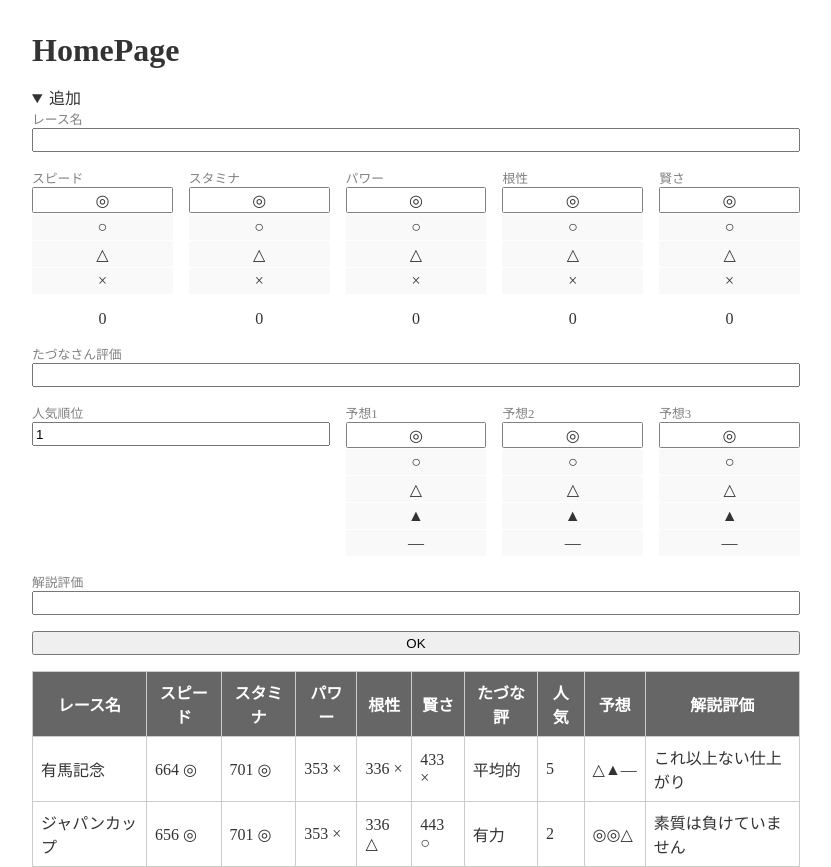
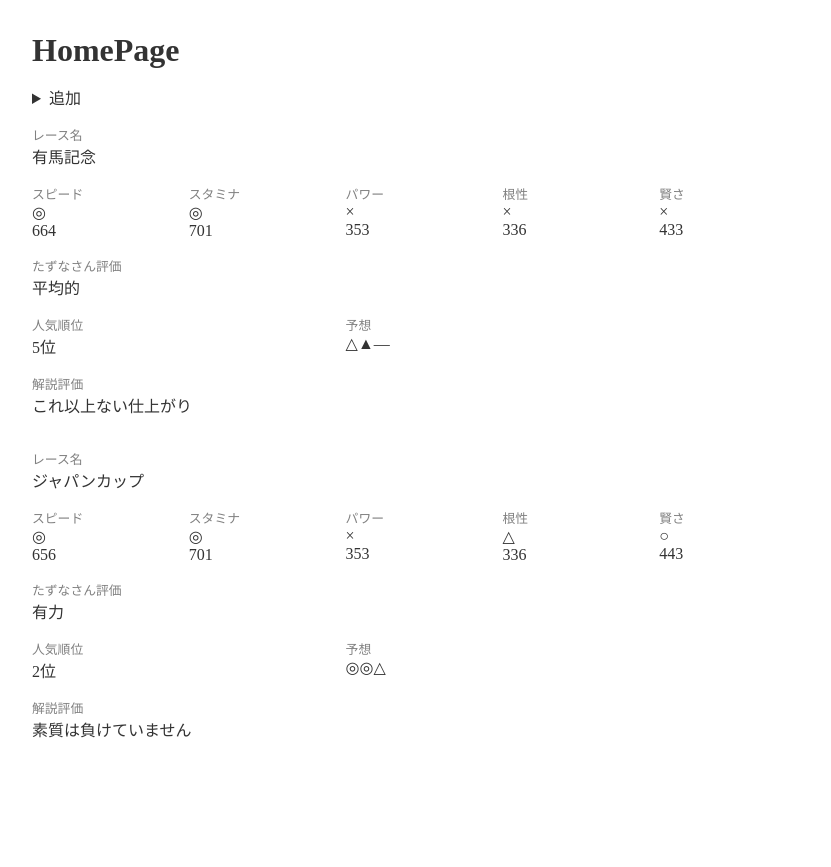
Before and after one commit to ginpei/umamusume-status-ranks, a React (Create React App) app: page / in a window 1280 px wide. Shown: the whole page, without its empty margins (224-1055 px from the left). After the commit the page ends 800 px from the top, so only its background shows below. Built offline with nearby package versions, Linux system fonts and the light colour scheme.

Commit message:
feat: 🎸 list design

```diff
--- a/src/components/pages/home/HomePage.tsx
+++ b/src/components/pages/home/HomePage.tsx
@@ -5,7 +5,7 @@ import {
   RaceEntryCallback,
 } from "../../../data/RaceEntry";
 import { RaceEntryForm } from "./RaceEntryForm";
-import { RaceEntryTable } from "./RaceEntryTable";
+import { RaceEntryList } from "./RaceEntryList";
 
 const entries: RaceEntry[] = [
   createRaceEntry({
@@ -54,12 +54,12 @@ export const HomePage: React.FC = () => {
   return (
     <div className="HomePage u-container">
       <h1>HomePage</h1>
-      <details open>
+      <details>
         <summary>追加</summary>
         <NewRaceEntryForm onSubmit={onNewFormSubmit} />
       </details>
       <div className="u-vScroll">
-        <RaceEntryTable entries={entries} />
+        <RaceEntryList entries={entries} />
       </div>
     </div>
   );
--- /dev/null
+++ b/src/components/pages/home/RaceEntryList.module.scss
@@ -0,0 +1,38 @@
+.root {
+  display: flex;
+  flex-direction: column;
+  gap: 1rem;
+  margin-top: 1rem;
+}
+
+.RaceEntryItem {
+  display: grid;
+  gap: 1em;
+  grid-template:
+    "raceTitle     raceTitle     raceTitle     raceTitle     raceTitle       "
+    "speed         stamina       power         gut           intelligence    "
+    "tadunaComment tadunaComment tadunaComment tadunaComment tadunaComment   "
+    "voteRank      voteRank      expectation   expectation   expectation     "
+    "commentatorComment commentatorComment commentatorComment commentatorComment commentatorComment   "
+    "submit        submit        submit        submit        submit          "
+    / 1fr 1fr 1fr 1fr 1fr;
+
+    & > [data-area="raceTitle"] { grid-area: raceTitle; }
+
+    & > [data-area="speed"] { grid-area: speed; }
+    & > [data-area="stamina"] { grid-area: stamina; }
+    & > [data-area="power"] { grid-area: power; }
+    & > [data-area="gut"] { grid-area: gut; }
+    & > [data-area="intelligence"] { grid-area: intelligence; }
+
+    & > [data-area="status"] { grid-area: status; }
+    & > [data-area="tadunaComment"] { grid-area: tadunaComment; }
+
+    & > [data-area="voteRank"] { grid-area: voteRank; }
+    & > [data-area="expectation1"] { grid-area: expectation1; }
+    & > [data-area="expectation2"] { grid-area: expectation2; }
+    & > [data-area="expectation3"] { grid-area: expectation3; }
+
+    & > [data-area="commentatorComment"] { grid-area: commentatorComment; }
+    & > [data-area="submit"] { grid-area: submit; }
+}
--- /dev/null
+++ b/src/components/pages/home/RaceEntryList.tsx
@@ -0,0 +1,78 @@
+import {
+  expectationListToSymbol,
+  RaceEntry,
+  tadunaRankToSymbol,
+} from "../../../data/RaceEntry";
+import { InputBlock } from "../../stable/InputField";
+import styles from "./RaceEntryList.module.scss";
+
+export const RaceEntryList: React.FC<{ entries: RaceEntry[] }> = ({
+  entries,
+}) => {
+  return (
+    <div className={styles.root}>
+      {entries.map((entry) => (
+        <RaceEntryItem key={entry.id} entry={entry} />
+      ))}
+    </div>
+  );
+};
+
+const RaceEntryItem: React.FC<{ entry: RaceEntry }> = ({ entry }) => {
+  return (
+    <div className={styles.RaceEntryItem}>
+      <div data-area="raceTitle">
+        <InputBlock title="レース名">{entry.raceTitle}</InputBlock>
+      </div>
+      <div data-area="speed">
+        <InputBlock title="スピード">
+          {tadunaRankToSymbol(entry.speedRank)}
+          <br />
+          {entry.speedStatus}
+        </InputBlock>
+      </div>
+      <div data-area="stamina">
+        <InputBlock title="スタミナ">
+          {tadunaRankToSymbol(entry.staminaRank)}
+          <br />
+          {entry.staminaStatus}
+        </InputBlock>
+      </div>
+      <div data-area="power">
+        <InputBlock title="パワー">
+          {tadunaRankToSymbol(entry.powerRank)}
+          <br />
+          {entry.powerStatus}
+        </InputBlock>
+      </div>
+      <div data-area="gut">
+        <InputBlock title="根性">
+          {tadunaRankToSymbol(entry.gutRank)}
+          <br />
+          {entry.gutStatus}
+        </InputBlock>
+      </div>
+      <div data-area="intelligence">
+        <InputBlock title="賢さ">
+          {tadunaRankToSymbol(entry.intelligenceRank)}
+          <br />
+          {entry.intelligenceStatus}
+        </InputBlock>
+      </div>
+      <div data-area="tadunaComment">
+        <InputBlock title="たずなさん評価">{entry.tadunaComment}</InputBlock>
+      </div>
+      <div data-area="voteRank">
+        <InputBlock title="人気順位">{entry.voteRank}位</InputBlock>
+      </div>
+      <div data-area="expectation">
+        <InputBlock title="予想">
+          {expectationListToSymbol(entry.expectations)}
+        </InputBlock>
+      </div>
+      <div data-area="commentatorComment">
+        <InputBlock title="解説評価">{entry.commentatorComment}</InputBlock>
+      </div>
+    </div>
+  );
+};
--- a/src/components/pages/home/RaceEntryTable.tsx
+++ /dev/null
@@ -1,60 +0,0 @@
-import {
-  expectationListToSymbol,
-  RaceEntry,
-  tadunaRankToSymbol,
-} from "../../../data/RaceEntry";
-
-export const RaceEntryTable: React.FC<{ entries: RaceEntry[] }> = ({
-  entries,
-}) => {
-  return (
-    <table className="RaceEntryTable">
-      <thead>
-        <tr>
-          <th>レース名</th>
-          <th>スピード</th>
-          <th>スタミナ</th>
-          <th>パワー</th>
-          <th>根性</th>
-          <th>賢さ</th>
-          <th>たづな評</th>
-          <th>人気</th>
-          <th>予想</th>
-          <th>解説評価</th>
-        </tr>
-      </thead>
-      <tbody>
-        {entries.map((entry) => (
-          <RaceEntryRow key={entry.id} entry={entry} />
-        ))}
-      </tbody>
-    </table>
-  );
-};
-
-const RaceEntryRow: React.FC<{ entry: RaceEntry }> = ({ entry }) => {
-  return (
-    <tr className="RaceEntryRow">
-      <td>{entry.raceTitle}</td>
-      <td>
-        {entry.speedStatus} {tadunaRankToSymbol(entry.speedRank)}
-      </td>
-      <td>
-        {entry.staminaStatus} {tadunaRankToSymbol(entry.staminaRank)}
-      </td>
-      <td>
-        {entry.powerStatus} {tadunaRankToSymbol(entry.powerRank)}
-      </td>
-      <td>
-        {entry.gutStatus} {tadunaRankToSymbol(entry.gutRank)}
-      </td>
-      <td>
-        {entry.intelligenceStatus} {tadunaRankToSymbol(entry.intelligenceRank)}
-      </td>
-      <td>{entry.tadunaComment}</td>
-      <td>{entry.voteRank}</td>
-      <td>{expectationListToSymbol(entry.expectations)}</td>
-      <td>{entry.commentatorComment}</td>
-    </tr>
-  );
-};
```
